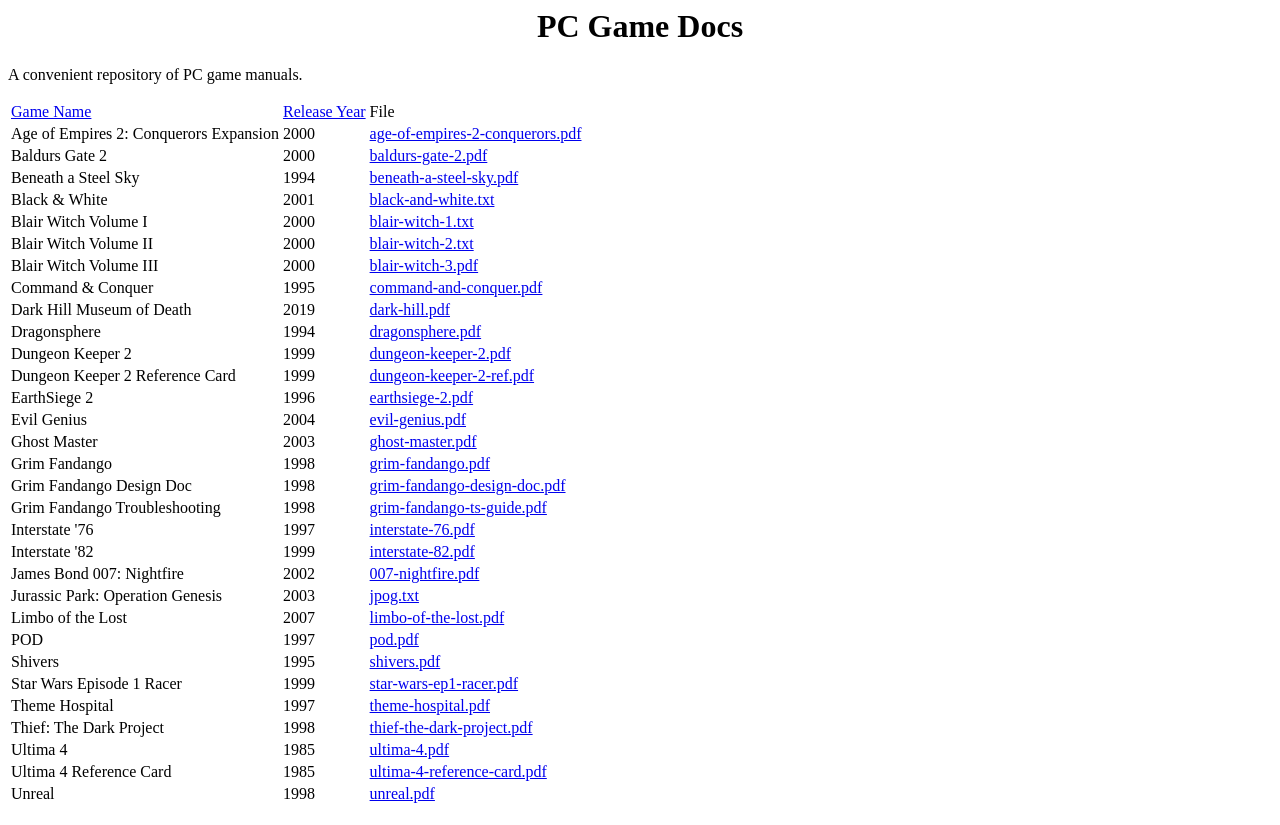
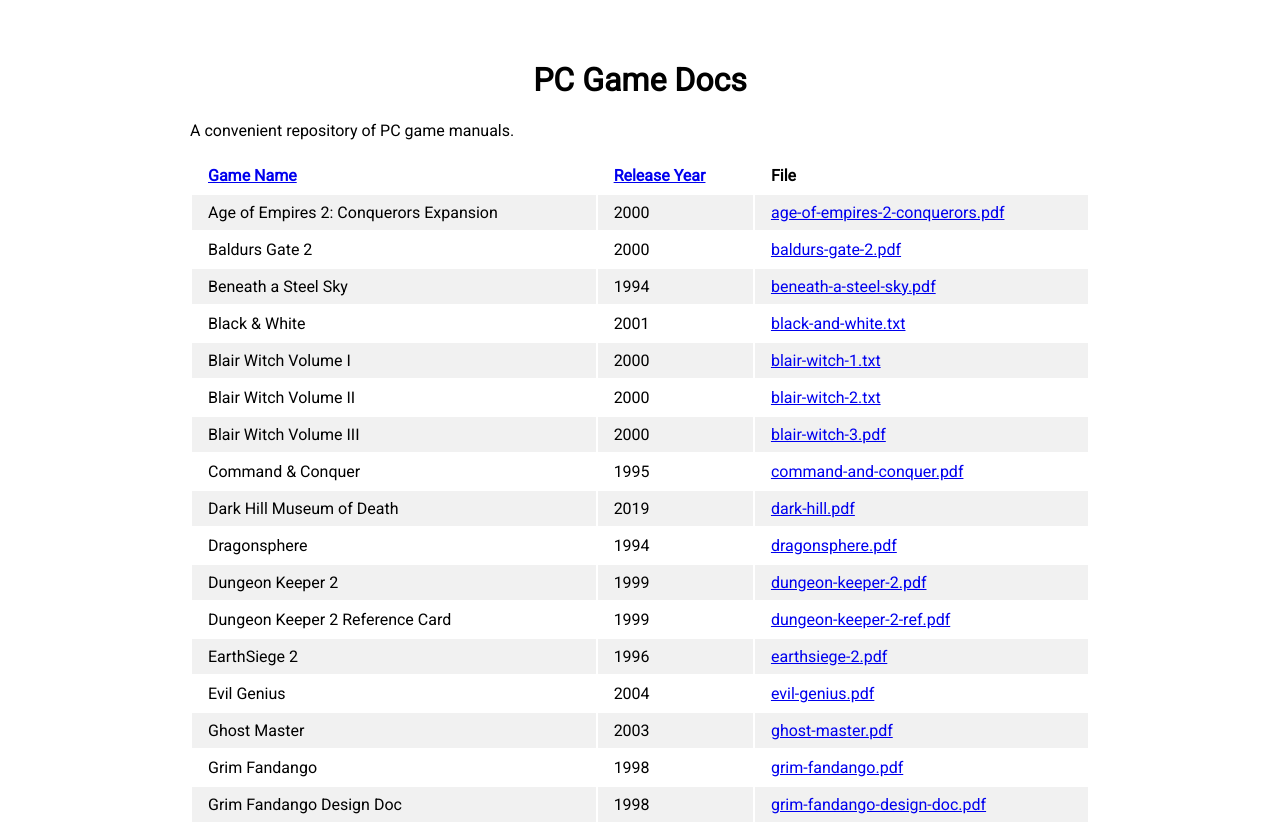
Before and after one commit to ruscoe/pc-game-docs, a plain HTML site: page index.html in a window 1280 px wide. Shown: the top 825 px of the page. Drawn offline with nearby package versions, Linux system fonts and the light colour scheme.

Commit message:
Add some CSS.

```diff
--- a/index.html
+++ b/index.html
@@ -2,12 +2,47 @@
     <head>
         <meta charset="utf-8" />
         <title>PC Game Docs</title>
+        <link rel="stylesheet" href="https://fonts.googleapis.com/css?family=Roboto">
+
+        <style type="text/css">
+            h1 {
+                font-size: 2rem;
+                text-align: center;
+            }
+
+            #content {
+                font-family: "Roboto", serif;
+                margin: 0 auto 0 auto;
+                max-width: 900px;
+                padding: 2rem 0 2rem 0;
+                width: 100%;
+            }
+
+            table {
+                width: 100%;
+            }
+
+            table td {
+                font-size: 1rem;
+                padding: 0.5rem 1rem 0.5rem 1rem;
+            }
+
+            table thead td {
+                font-weight: bold;
+            }
+
+            table tbody tr:nth-child(odd) {
+                background-color: #F1F1F1;
+            }
+        </style>
     </head>
     <body>
-        <h1 style="text-align: center;">PC Game Docs</h1>
-        <p>A convenient repository of PC game manuals.</p>
+        <div id="content">
+            <h1>PC Game Docs</h1>
+            <p>A convenient repository of PC game manuals.</p>
 
-        <div id="root"></div>
+            <div id="root"></div>
+        </div>
 
         <script src="https://unpkg.com/react@16/umd/react.production.min.js"></script>
         <script src="https://unpkg.com/react-dom@16/umd/react-dom.production.min.js"></script>
```
